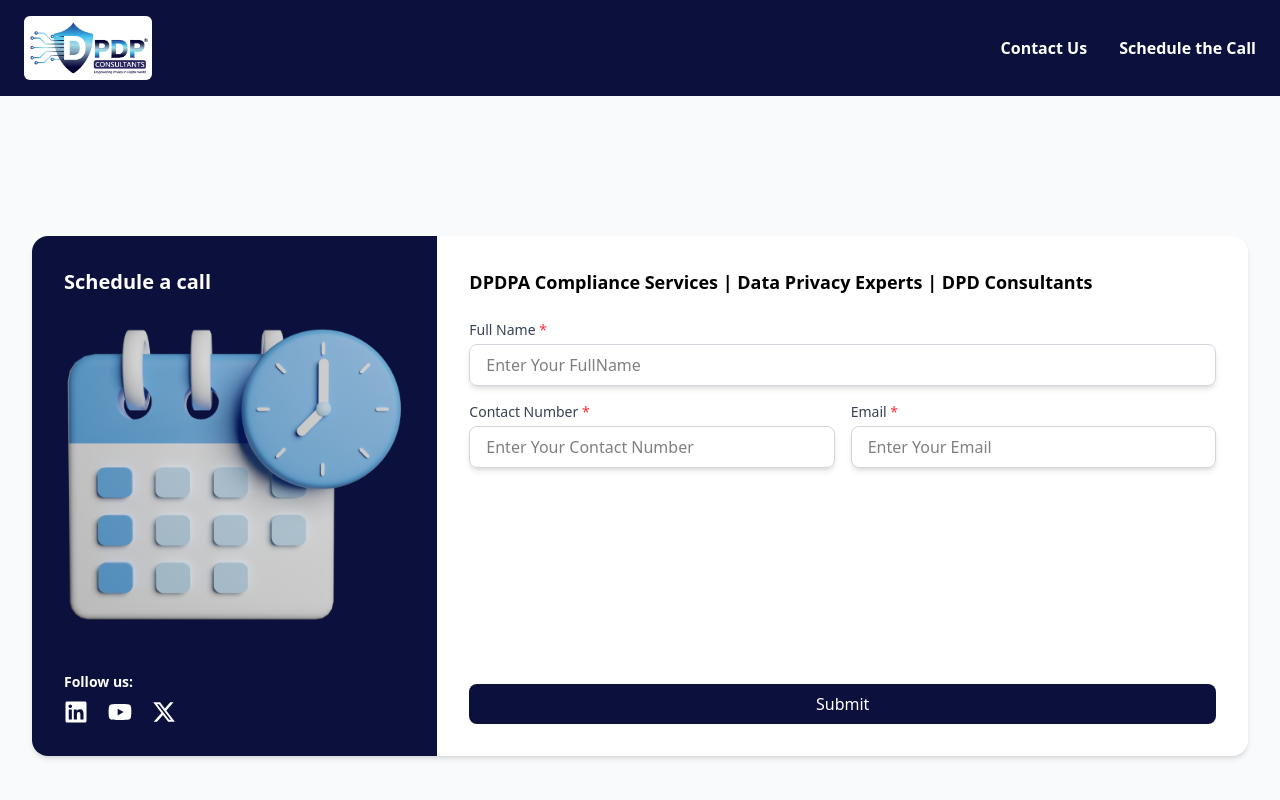
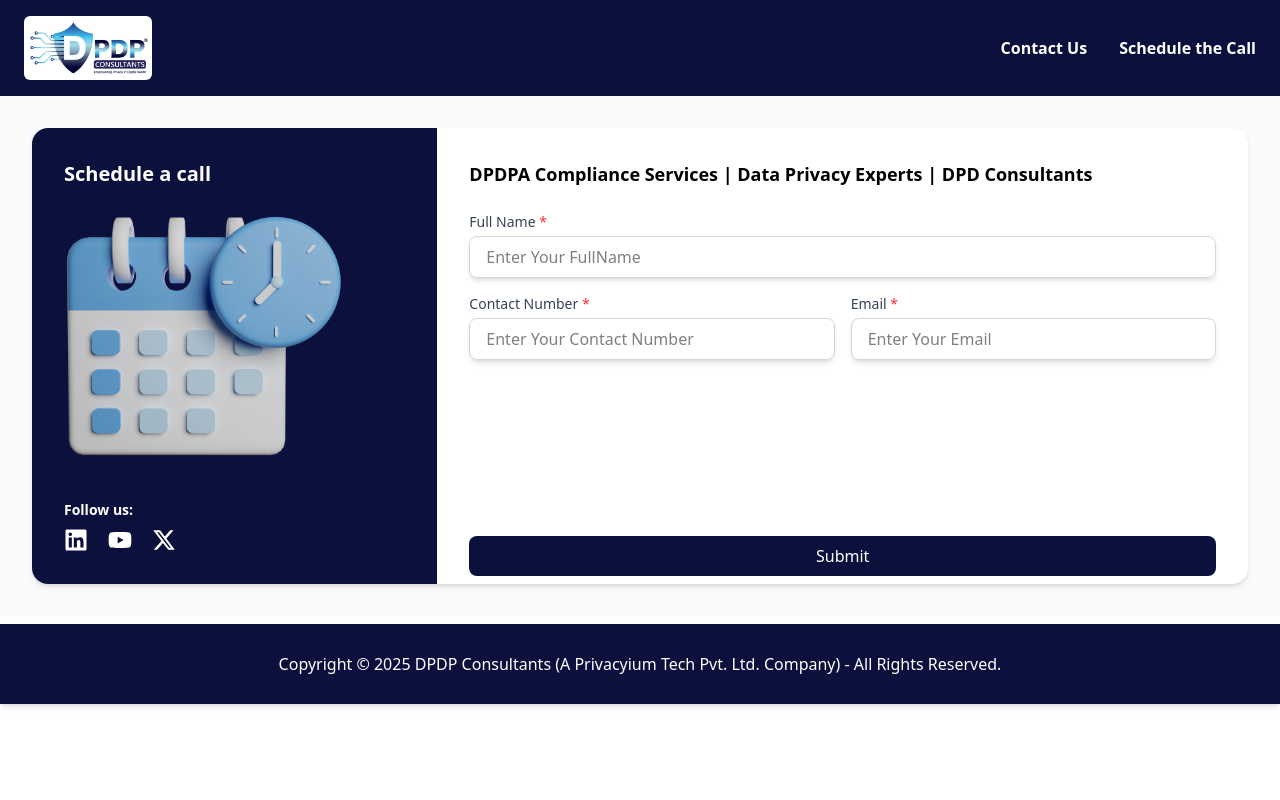
Before and after one commit to vicky654/ContactUS-DPDP, a React (Vite) app: page / in a window 1280 px wide. Shown: the top 800 px of the page. Built offline with nearby package versions, Linux system fonts and the light colour scheme; no server answers.

Commit message:
changes in UI css

```diff
--- a/src/components/ScheduleForm.jsx
+++ b/src/components/ScheduleForm.jsx
@@ -166,7 +166,7 @@
   return (
     <>
       <Navbar />
-      <div className="min-h-screen bg-gray-50 flex flex-col lg:flex-row items-center justify-center p-4 sm:p-6 md:p-8">
+      <div className="min-h-10 bg-gray-50 flex flex-col lg:flex-row items-center justify-center p-4 sm:p-6 md:p-8">
         <div className="bg-white shadow-md rounded-2xl flex flex-col lg:flex-row w-full max-w-7xl overflow-hidden">
           {/* LEFT SIDE */}
           <div className="bg-[#0B113C] text-white w-full lg:w-1/3 p-6 sm:p-8 flex flex-col justify-between">
@@ -174,23 +174,11 @@
               <h2 className="text-xl font-bold mb-2">Schedule a call</h2>
 
               <img
-                className="rounded-md w-100 h-auto"
+                className="rounded-md w-70 h-auto"
                 src="/contact-schedule.png"
                 alt="DPDP Logo"
               />
-              {/* <p className="text-sm mb-6">
-                DPD Consultants (A Privacyium Tech Pvt. Ltd. Company)
-                <br />
-                Have a query? Feel free to contact our privacy experts
-              </p>
-              <div className="space-y-3 text-md">
-                <p>📞 1800-5311-777</p>
-                <p>✉️ info@dpdpconsultants.com</p>
-                <p>For consultations and product demo</p>
-                <p className="font-semibold">
-                  Fill out your details to be contacted
-                </p>
-              </div> */}
+
             </div>
 
             {/* Social Links */}
@@ -406,7 +394,7 @@
               <button
                 type="submit"
                 disabled={loading}
-                className="w-full bg-[#0B113C] text-white py-2 rounded-lg hover:bg-[#0b113ca8] hover:cursor-pointer transition disabled:opacity-50 mt-50"
+                className="w-full bg-[#0B113C] text-white py-2 rounded-lg hover:bg-[#0b113ca8] hover:cursor-pointer transition disabled:opacity-50 relative top-40"
               >
                 {loading ? "Processing..." : showOtp ? "Submit OTP" : "Submit"}
               </button>
```
